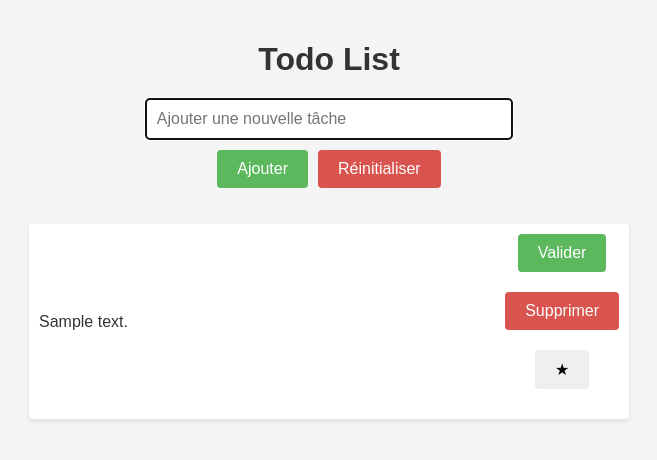
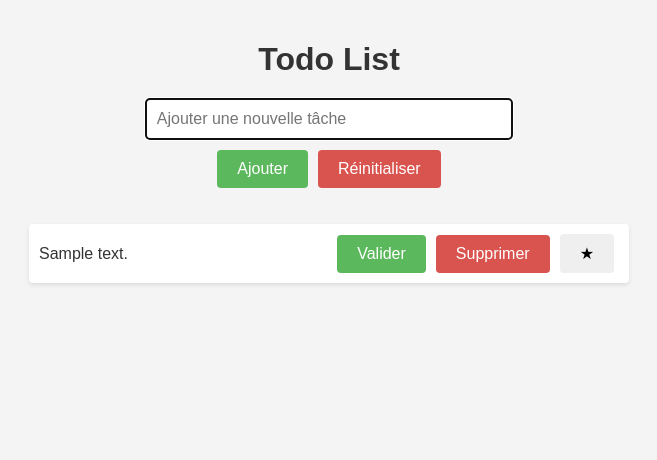
Before and after one commit to 0wme/HTMX_Project, a Flask app: template templates/todo_list.html in a window 1280 px wide. Shown: the top 460 px of the page, without its empty margins (311-968 px from the left). Run offline with Flask 3, Linux system fonts and the light colour scheme; the template is opened without the code that fills it: most values are stand-ins (such as "Sample title", 1, 10 or a date in 2020).

Commit message:
Alignement des btn et réglage de la taille des todos

```diff
--- a/templates/todo_list.html
+++ b/templates/todo_list.html
@@ -84,6 +84,19 @@
 
 
 
+        .todo-actions {
+            display: flex;
+            align-items: center;
+        }
+
+        .todo-actions form {
+            margin: 0 5px;
+        }
+
+        .todo-content {
+            flex-grow: 1;
+        }
+
     </style>
 </head>
 <body>
```
